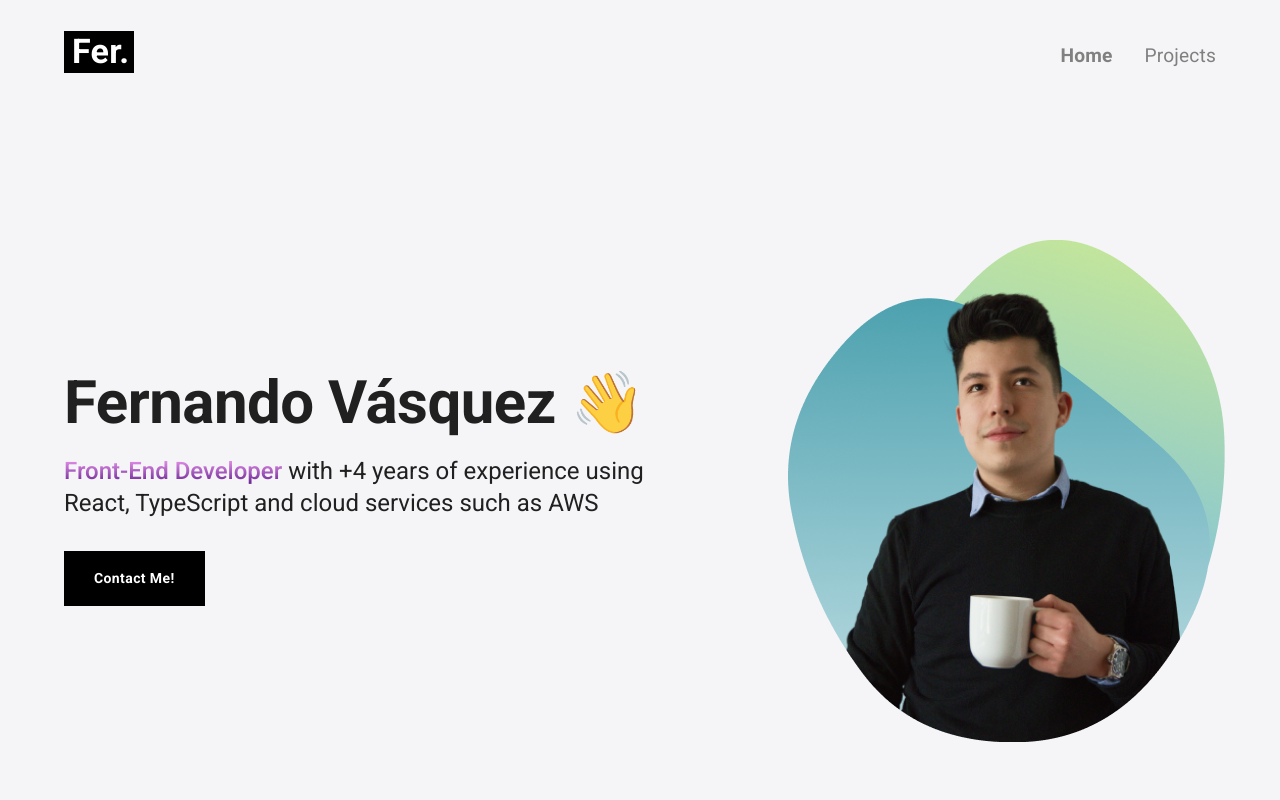
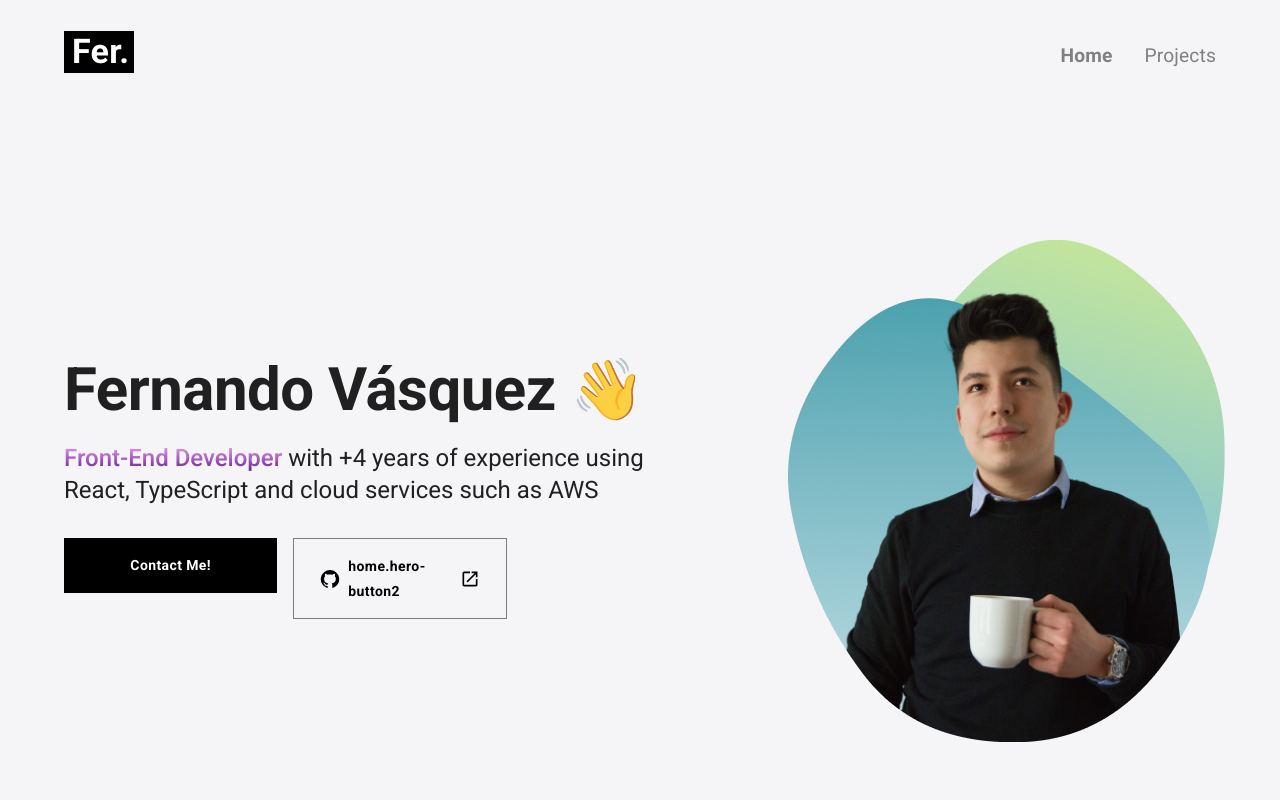
Before and after one commit to fervqz/fv-portfolio, a React (Vite) app: page / in a window 1280 px wide. Shown: the top 800 px of the page. Built offline with nearby package versions, Linux system fonts and the light colour scheme; a web font is replaced by a local one.

Commit message:
Adding GitHub button

```diff
--- a/src/components/common/Hero/Hero.tsx
+++ b/src/components/common/Hero/Hero.tsx
@@ -2,6 +2,10 @@ import { Grid, Typography, Box, Button } from "@mui/material";
 import HightlightTitle from "../HighlightTitle/HighlightTitle";
 import HeroImg from "../../../assets/img/me_hero.png";
 import { useTranslation } from "react-i18next";
+import GitHubIcon from '@mui/icons-material/GitHub';
+import LaunchIcon from '@mui/icons-material/Launch';
+import { Link } from 'react-router-dom';
+import config from '../../../consts/config';
 
 const Hero: React.FC = () => {
 
@@ -42,10 +46,31 @@ const Hero: React.FC = () => {
                     {t('home.hero-subtitle')}
                 </Typography>
 
-                <Box sx={{ paddingTop: '2rem' }}>
-                    <Button variant="contained">{t('home.hero-button')}</Button>
-                </Box>
+                <Grid container spacing={2} sx={{ paddingTop: '2rem' }}>
 
+                    <Grid item xs={12} md={4}>
+                        <Button
+                            variant="contained"
+                            fullWidth
+                        >
+                            {t('home.hero-button')}
+                        </Button>
+                    </Grid>
+                    <Grid item xs={12} md={4}>
+                        <Button
+                            variant="outlined"
+                            startIcon={<GitHubIcon />}
+                            endIcon={<LaunchIcon />}
+                            fullWidth
+                            component={Link}
+                            to={config.gitHubUrl}
+                            target="_blank"
+                        >
+                            {t('home.hero-button2')}
+                        </Button>
+                    </Grid>
+
+                </Grid>
             </Grid>
 
             <Grid
--- a/src/consts/config.ts
+++ b/src/consts/config.ts
@@ -2,6 +2,7 @@ import { localesKeys } from "./locales";
 
 const config = {
     defaultLanguage: localesKeys.EN,
+    gitHubUrl: "https://github.com/fervqz",
 };
 
 export default config;
```
